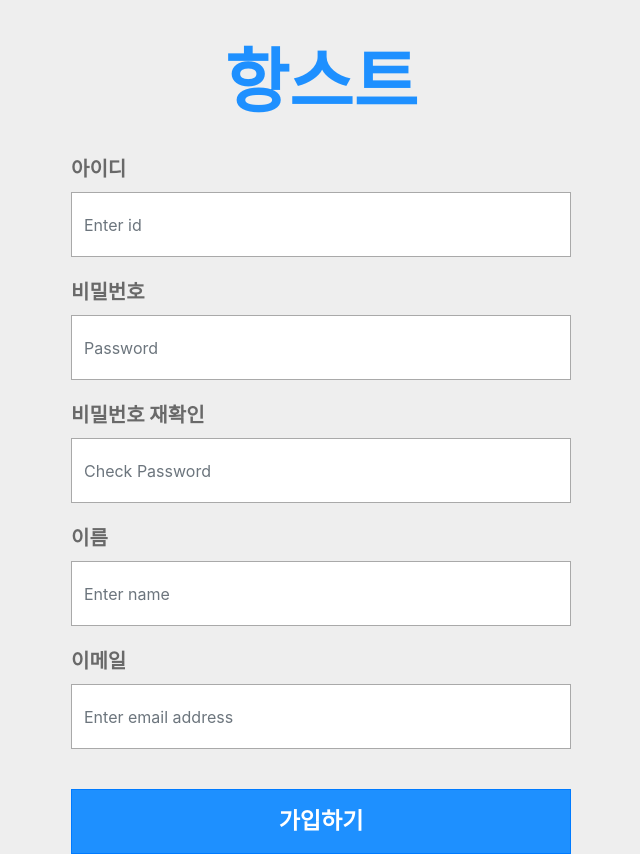
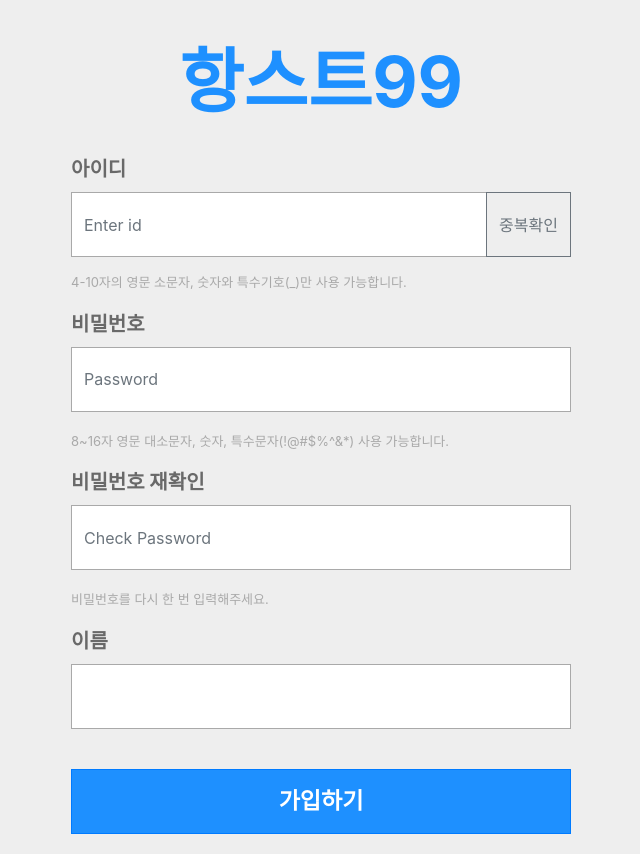
Before and after one commit to pearl0725/Hangst, a Flask app: template KangMiJin/templates/join.html in a window 1280 px wide. Shown: the whole page, without its empty margins (319-959 px from the left). Run offline with Flask 2, Linux system fonts and the light colour scheme; the template is opened without the code that fills it, so the values that code supplies are empty; some libraries are stand-ins or nearby versions.

Commit message:
20210304 1차

```diff
--- a/KangMiJin/app.py
+++ b/KangMiJin/app.py
@@ -1,10 +1,48 @@
-from flask import Flask, render_template
+from pymongo import MongoClient
+import jwt
+import hashlib
+from flask import Flask, render_template, jsonify, request, redirect, url_for
 
 app = Flask(__name__)
 
+client = MongoClient('localhost', 27017)
+db = client.hangst99
+
 @app.route('/')
 def home():
-   return render_template('index.html')
+   return render_template('join.html')
+
+# 회원가입
+@app.route('/sign_up/save', methods=['POST'])
+def sign_up():
+    # 클라이언트단에서 아이디, 비밀번호, 이름을 받아온다.
+    userid_receive = request.form['userid_give']
+    password_receive = request.form['password_give']
+    username_receive = request.form['username_give']
+
+    # 비밀번호는 해시함수로 암호화
+    password_hash = hashlib.sha256(password_receive.encode('utf-8')).hexdigest()
+
+    doc = {
+        "userid": userid_receive,       # 아이디
+        "password": password_hash,      # 비밀번호
+        "username": username_receive,   # 이름
+
+    }
+
+    # DB에 해당 데이터를 저장한다.
+    db.users.insert_one(doc)
+
+    return jsonify({'result': 'success'})
+
+# 회원가입 시 아이디 중복 확인
+@app.route('/sign_up/check_dup', methods=['POST'])
+def check_dup():
+
+    # 클라이언트단에서 넘겨받은 아이디를 DB에 조회 -> DB에 해당 id가 존재한다면 true, 조회되지 않는다면 false
+    userid_receive = request.form['userid_give']
+    exists = bool(db.users.find_one({"userid": userid_receive}))
+    return jsonify({'result': 'success', 'exists': exists})
 
 if __name__ == '__main__':
    app.run('0.0.0.0', port=5000, debug=True)
--- /dev/null
+++ b/KangMiJin/static/css/join.css
@@ -0,0 +1,48 @@
+body {
+    background-color: #eeeeee;
+}
+
+.wrap {
+    width: 500px;
+    margin: auto;
+}
+
+.title-hangst {
+    color: dodgerblue;
+    font-size: 70px;
+    font-weight: bold;
+    margin: 40px auto 30px auto;
+    text-align: center;
+}
+
+.subtitle {
+    font-size: 20px;
+    font-weight: bold;
+    color: dimgray;
+}
+
+.form-control {
+    height: 65px;
+    margin-bottom: 20px;
+    border-color: darkgray;
+    border-radius: 0px;
+}
+
+.btn-check-id {
+    border-radius: 0px;
+}
+
+.btn-primary {
+    background-color: dodgerblue;
+    width: 500px;
+    border-radius: 0;
+    height: 65px;
+    font-size: 23px;
+    font-weight: bold;
+    margin-top: 20px;
+}
+
+.help {
+    color: darkgray;
+    font-size: 13px;
+}
--- /dev/null
+++ b/KangMiJin/static/js/join.js
@@ -0,0 +1,118 @@
+
+<!-- 회원가입 -->
+function sign_up() {
+    <!-- 사용자가 입력한 를 변수에 담는다. -->
+    let userid = $("#input-id").val()
+    let password = $("#input-pwd").val()
+    let password2 = $("#input-pwd-check").val()
+    let username = $("#inputName").val()
+
+    if ($("#help-id").hasClass("is-danger")) {
+        alert("아이디를 다시 확인해주세요.")
+        return;
+    } else if (!$("#help-id").hasClass("is-success")) {
+        alert("아이디 중복확인을 해주세요.")
+        return;
+    }
+
+    // 비밀번호가 공백일 경우 -> 해당 텍스트로 변경하여 사용자에게 알려준다.
+    if (password == "") {
+        $("#help-password").text("비밀번호를 입력해주세요.").addClass("is-danger").css("color", "crimson")
+        $("#input-pwd").focus()
+        return;
+
+    // 비밀번호가 형식에 맞지 않을 경우 -> 해당 텍스트로 변경하여 사용자에게 알려준다.
+    } else if (!is_password(password)) {
+        $("#help-password").text("8~16자, 대소문자와 숫자(각 1개 이상 포함), 특수문자(!@#$%^&*)만 사용 가능합니다.").addClass("is-danger").css("color", "crimson")
+        $("#input-pwd").focus()
+        return
+
+    // 위 조건식을 모두 패스하면 해당 텍스트로 변경 후 'is-success' 클래스를 추가 -> 조건에 부합하게된다.
+    } else {
+        $("#help-password").text("사용할 수 있는 비밀번호입니다.").removeClass("is-danger").addClass("is-success").css("color", "dodgerblue")
+    }
+
+    // 두 번째 비밀번호에 대한 조건식 검사 (위와 동일)
+    if (password2 == "") {
+        $("#help-password2").text("비밀번호를 입력해주세요.").addClass("is-danger").css("color", "crimson")
+        $("#input-pwd-check").focus()
+        return;
+    } else if (password2 != password) {
+        $("#help-password2").text("비밀번호가 일치하지 않습니다.").addClass("is-danger").css("color", "crimson")
+        $("#input-pwd-check").focus()
+        return;
+    } else {
+        $("#help-password2").text("비밀번호가 일치합니다.").removeClass("is-danger").addClass("is-success").css("color", "dodgerblue")
+    }
+
+    // 이름이 공백일 경우 (이름은 정해진 형식은 없다.)
+    if (username == "") {
+        $("#help-name").text("이름을 입력해주세요.").addClass("is-danger").css("color", "crimson")
+        $("#inputName").focus()
+        return;
+    }
+    // 모든 조건 통과 시 해당 url로 데이터를 보내준다. (아이디, 비밀번호, 이름)
+    $.ajax({
+        type: "POST",
+        url: "/sign_up/save",
+        data: {
+            userid_give: userid,
+            password_give: password,
+            username_give: username
+        },
+        success: function (response) {
+            alert("항스트99의 멤버가 되었습니다!")
+            window.location.reload()
+        }
+    });
+}
+
+// 정규식 사용하여 아이디 형식 검사
+function is_id(asValue) {
+    var regExp = /^(?=.*[a-z])[-a-z0-9_]{4,10}$/;
+    return regExp.test(asValue);
+}
+
+// 정규식 사용하여 비밀번호 형식 검사
+function is_password(asValue) {
+    var regExp = /^(?=.*\d)(?=.*[a-zA-Z0-9!@#$%^&*])[0-9a-zA-Z!@#$%^&*]{8,16}$/;
+    return regExp.test(asValue);
+}
+
+// 아이디 검사
+function check_dup() {
+    let userid = $("#input-id").val()
+
+    // 아이디가 공백일 경우 -> 해당 텍스트로 변경하여 사용자에게 알려준다.
+    if (userid == "") {
+        $("#help-id").text("아이디를 입력해주세요.").addClass("is-danger").css("color", "crimson")
+        $("#input-id").focus()
+        return;
+    }
+
+    // 아이디의 형식이 맞지 않을 경우 -> 해당 텍스트로 변경하여 사용자에게 알려준다.
+    if (!is_id(userid)) {
+        $("#help-id").text("아이디의 형식을 확인해주세요. (4-10자의 영문 소문자, 숫자와 특수기호(_)만 사용 가능)").addClass("is-danger").css("color", "crimson")
+        $("#input-id").focus()
+        return;
+    }
+
+    // 모든 조건 통과 시 해당 url로 데이터(아이디)를 보냄 -> 아이디 중복체크
+    $.ajax({
+        type: "POST",
+        url: "/sign_up/check_dup",
+        data: {
+            userid_give: userid
+        },
+        success: function (response) {
+            if (response["exists"]) {
+                $("#help-id").text("이미 사용중 아이디입니다.").addClass("is-danger").css("color", "crimson")
+                $("#input-id").focus()
+            } else {
+                $("#help-id").text("멋진 아이디네요!").removeClass("is-danger").addClass("is-success").css("color", "dodgerblue")
+            }
+            $("#help-id").removeClass("is-loading")
+
+        }
+    });
+}
--- a/KangMiJin/templates/join.html
+++ b/KangMiJin/templates/join.html
@@ -10,7 +10,11 @@
     <link rel="stylesheet" href="https://maxcdn.bootstrapcdn.com/bootstrap/4.0.0/css/bootstrap.min.css"
         integrity="sha384-Gn5384xqQ1aoWXA+058RXPxPg6fy4IWvTNh0E263XmFcJlSAwiGgFAW/dAiS6JXm" crossorigin="anonymous">
 
+    <!-- CSS -->
+    <link href="{{ url_for('static', filename='css/join.css') }}" rel="stylesheet">
+
     <!-- Optional JavaScript -->
+
     <!-- jQuery first, then Popper.js, then Bootstrap JS -->
     <script src="https://ajax.googleapis.com/ajax/libs/jquery/3.5.1/jquery.min.js"></script>
     <script src="https://cdnjs.cloudflare.com/ajax/libs/popper.js/1.12.9/umd/popper.min.js"
@@ -20,78 +24,61 @@
         integrity="sha384-JZR6Spejh4U02d8jOt6vLEHfe/JQGiRRSQQxSfFWpi1MquVdAyjUar5+76PVCmYl"
         crossorigin="anonymous"></script>
 
+    <!-- js 로드 -->
+<script src="../static/js/join.js"></script>
+
+
     <title>회원가입</title>
-    <style>
-        body{
-            background-color: #eeeeee;
-        }
 
-        .wrap{
-            width: 500px;
-            margin: auto;
-        }
 
-        .title-hangst{
-            color: dodgerblue;
-            font-size: 70px;
-            font-weight: bold;
-            margin: 40px auto 30px auto;
-            text-align: center;
-        }
-
-        .subtitle{
-            font-size: 20px;
-            font-weight: bold;
-            color: dimgray;
-        }
-
-        .form-control{
-            height: 65px;
-            margin-bottom: 20px;
-            border-color: darkgray;
-            border-radius: 0px;
-        }
-
-        .btn-primary{
-            background-color: dodgerblue;
-            width: 500px;
-            border-radius: 0;
-            height: 65px;
-            font-size: 23px;
-            font-weight: bold;
-            margin-top: 20px;
-        }
-    </style>
 </head>
 
 <body>
     <section class="background">
         <div class="wrap">
-            <h1 class="title-hangst">항스트</h1>
+            <h1 class="title-hangst">항스트99</h1>
+
+            <!-- 회원가입 폼 -->
+
+            <!-- 아이디 입력 -->
             <div class="form-group">
-                <label class="subtitle" for="inputId">아이디</label>
-                <input type="text" class="form-control" id="inputId" placeholder="Enter id">
+                <label class="subtitle" for="input-id">아이디</label>
+                <div class="input-group mb-3">
+                    <input type="text" class="form-control" id="input-id" placeholder="Enter id">
+                    <div class="input-group-append">
+                        <button type="button" class="btn btn-outline-secondary btn-check-id" onclick="check_dup()"> 중복확인 </button>
+                    </div>
+                </div>
             </div>
+            <p id="help-id" class="help">4-10자의 영문 소문자, 숫자와 특수기호(_)만 사용 가능합니다.</p>
+
+            <!-- 비밀번호 입력 -->
             <div class="form-group">
-                <label class="subtitle" for="inputPassword">비밀번호</label>
-                <input type="password" class="form-control" id="inputPassword" placeholder="Password">
+                <label class="subtitle" for="input-pwd">비밀번호</label>
+                <input type="password" class="form-control" id="input-pwd" placeholder="Password">
             </div>
+            <p id="help-password" class="help">8~16자 영문 대소문자, 숫자, 특수문자(!@#$%^&*) 사용 가능합니다.</p>
+
+            <!-- 비밀번호 재입력 -->
             <div class="form-group">
-                <label class="subtitle" for="InputPasswordCheck">비밀번호 재확인</label>
-                <input type="password" class="form-control" id="InputPasswordCheck" placeholder="Check Password">
+                <label class="subtitle" for="input-pwd-check">비밀번호 재확인</label>
+                <input type="password" class="form-control" id="input-pwd-check" placeholder="Check Password">
             </div>
+            <p id="help-password2" class="help">비밀번호를 다시 한 번 입력해주세요.</p>
+
+            <!-- 이름 입력 -->
             <div class="form-group">
                 <label class="subtitle" for="inputName">이름</label>
-                <input type="text" class="form-control" id="inputName" placeholder="Enter name">
+                <input type="text" class="form-control" id="inputName">
             </div>
-            <div class="form-group">
-                <label class="subtitle" for="exampleInputEmail1">이메일</label>
-                <input type="email" class="form-control" id="exampleInputEmail1" placeholder="Enter email address">
-            </div>
+            <p id="help-name" class="help"></p>
 
-            <button type="button" class="btn btn-primary">가입하기</button>
+            <!-- 가입하기 버튼 -->
+            <button type="button" class="btn btn-primary btn-join" onclick="sign_up()">가입하기</button>
+
         </div>
     </section>
+
 </body>
 
 </html>
```
Also changed, not shown: KangMiJin/templates/index.html (deleted, +0 -11 lines), KangMiJin/templates/login.html (deleted, +0 -12 lines).
